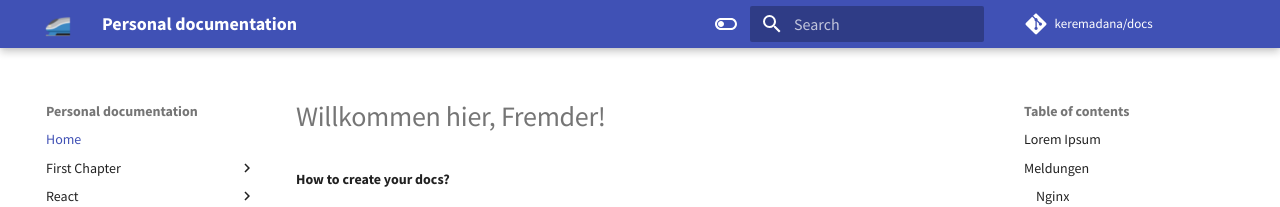
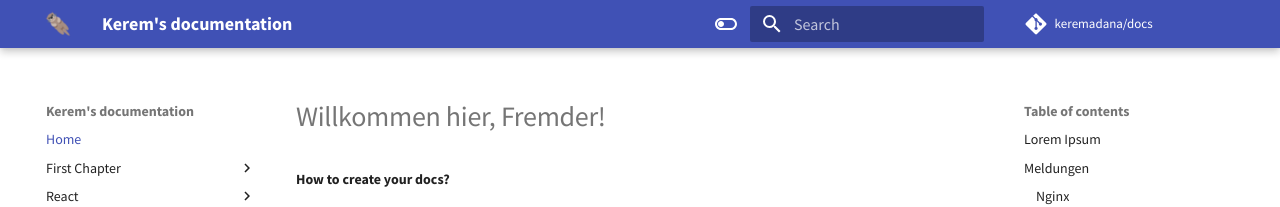
Before and after one commit to keremadana/docs, an MkDocs documentation site: the page built from docs/index.md, in a window 1280 px wide. Shown: the top 207 px of the page. Built offline with MkDocs 1.6.1 and Material for MkDocs 9.7.7, drawn with Linux system fonts in a browser that asks for light colours; comment, search, counter and statistics services are not loaded.

Commit message:
Change logo

```diff
--- a/mkdocs.yml
+++ b/mkdocs.yml
@@ -1,5 +1,5 @@
-site_name: 'Personal documentation'
-site_url: https://docs.mal-noh.de/
+site_name: "Kerem's documentation"
+site_url: https://kerem.mal-noh.de/
 repo_name: keremadana/docs
 repo_url: https://github.com/keremadana/docs
 edit_uri: ./edit/main/docs/
```
Also changed, not shown: docs/assets/images/logo.png.
